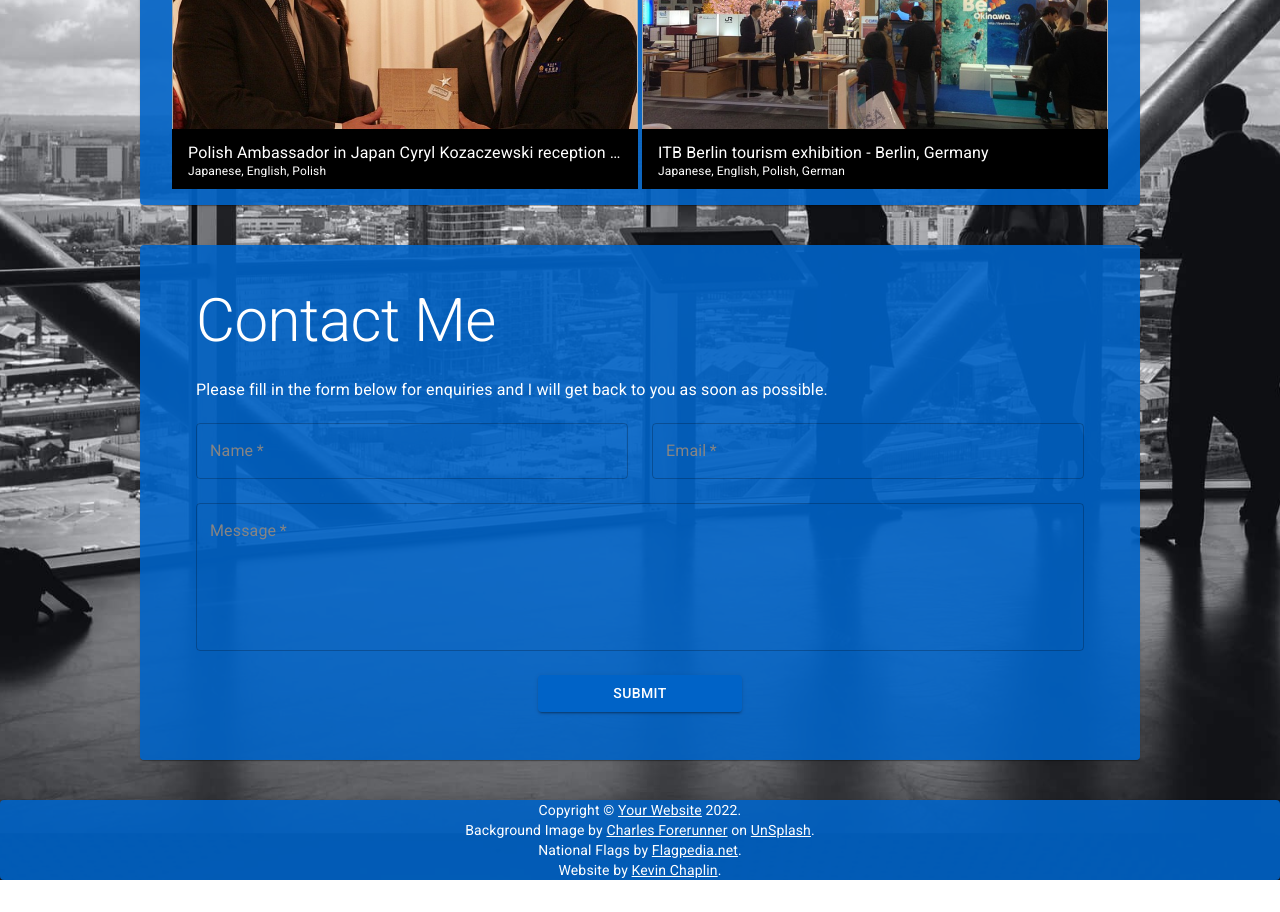
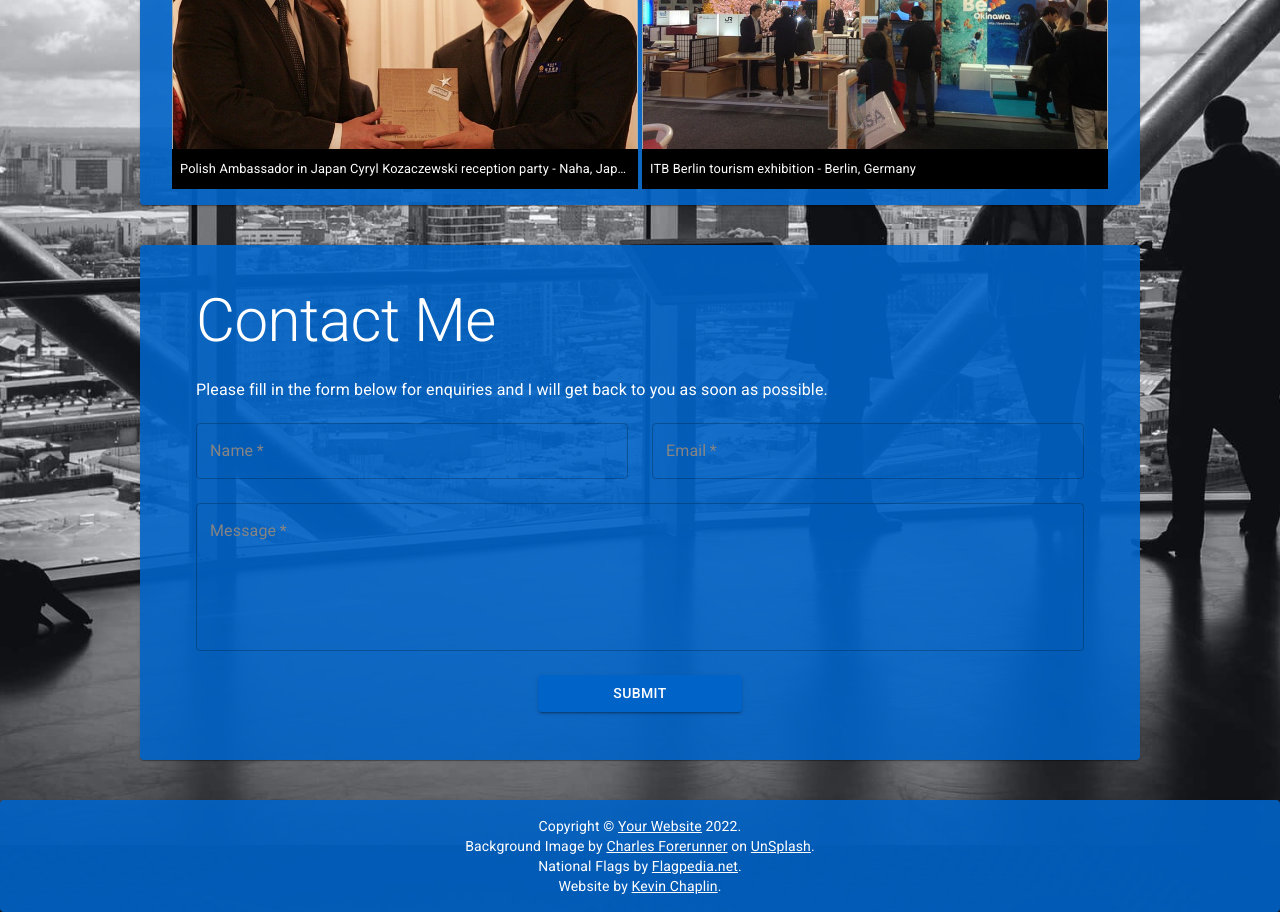
Before and after one commit to KevChaplin/interpreter-homepage, a React (Create React App) app: page / in a window 1280 px wide. Shown: the part 3320-4232 px from the top of the page. Before the commit the page ends 4200 px from the top, so only its background shows below. Built offline with nearby package versions, Linux system fonts and the light colour scheme.

Commit message:
adjustments to my-work images title, subtitle formatting
awaiting feedback from client

```diff
--- a/src/components/Copyright.js
+++ b/src/components/Copyright.js
@@ -8,7 +8,7 @@ export default function Copyright() {
   const { t } = useTranslation()
 
     return (
-      <Paper>
+      <Paper sx={{py: '1rem'}}>
         <Typography variant="body2" color="text.primary" align="center">
           {`${t("footer.copyright")} © `}
           <Link color="inherit" href="https://mui.com/">
--- a/src/components/My-work.js
+++ b/src/components/My-work.js
@@ -55,7 +55,6 @@ const MyWork = () => {
               />
               <ImageListItemBar
                 title={t(`myWork.${item.name}.title`)}
-                subtitle={t(`myWork.${item.name}.subtitle`)}
                 sx={{
                   '& .MuiImageListItemBar-titleWrap': {
                     pointerEvents: 'none',
--- a/src/theme.js
+++ b/src/theme.js
@@ -40,6 +40,15 @@ let theme = createTheme({
           // Some CSS
           backgroundColor: 'rgb(0, 0, 0)',
         },
+        titleWrapBottom: {
+          padding: '8px'
+        },
+        title: {
+          fontSize: '0.8rem'
+        },
+        subtitle: {
+          fontSize: '0.6rem'
+        }
       },
     },
   },
```
